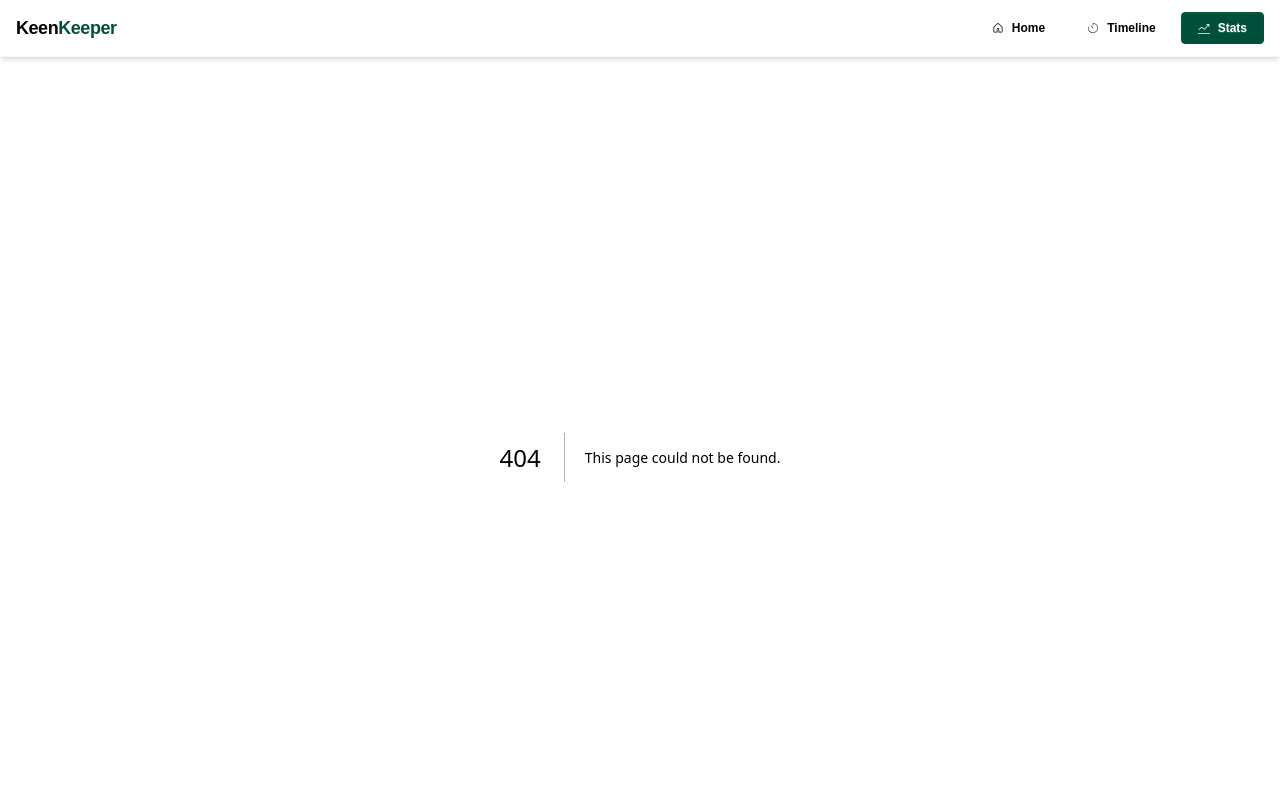
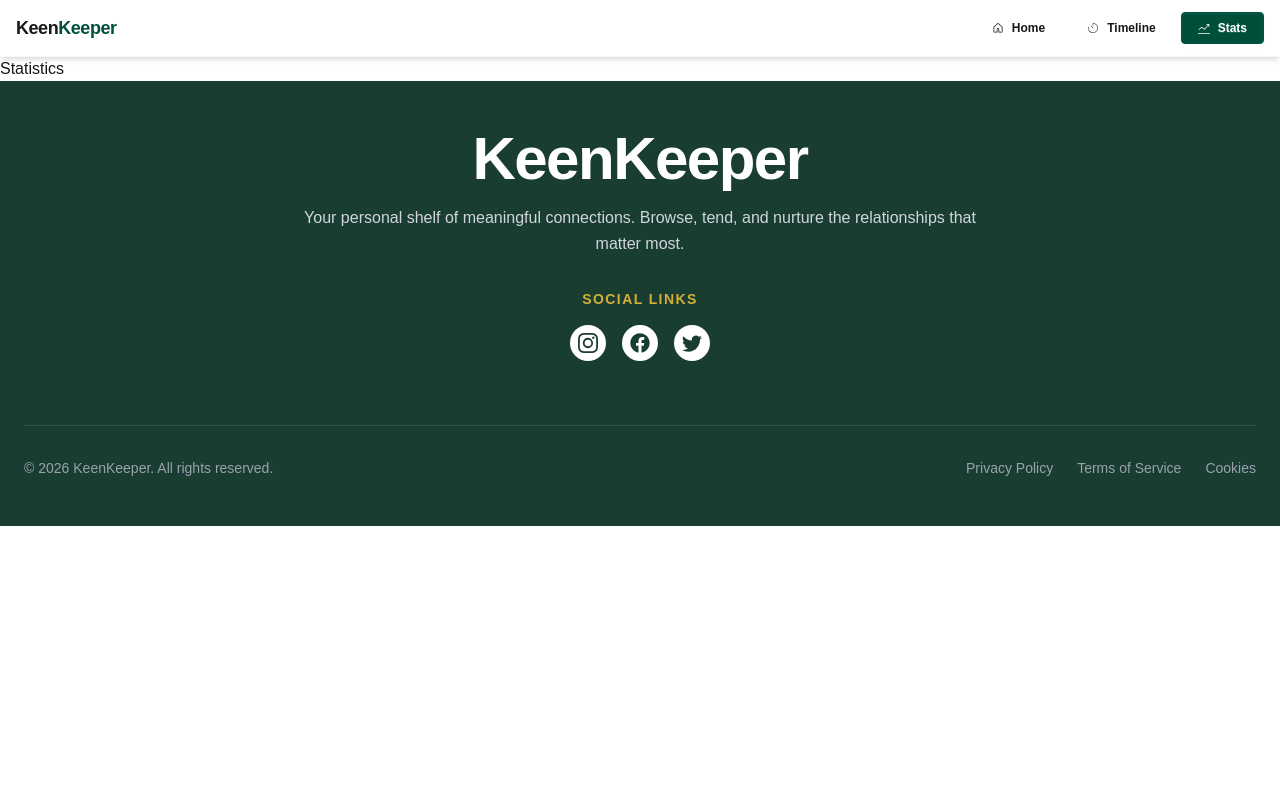
Before and after one commit to 007shishir/b13-a7-by-saiful, a Next.js app: page /stats in a window 1280 px wide. Before the commit this address had no page. Shown: the top 800 px of the page. Built offline with nearby package versions, Linux system fonts and the light colour scheme.

Commit message:
timeline and stats page created with some minor correction

```diff
--- a/src/app/friend-details/[friendId]/page.jsx
+++ b/src/app/friend-details/[friendId]/page.jsx
@@ -59,7 +59,7 @@ export default async function FriendDetails({ params }) {
               {friend.status}
             </span>
             <p className="text-slate-400 text-sm italic mt-6 leading-relaxed">
-              "{friend.bio}"
+              {`"${friend.bio}"`}
             </p>
           </div>
 
--- /dev/null
+++ b/src/app/stats/page.jsx
@@ -0,0 +1,11 @@
+
+
+const Stats = () => {
+    return (
+        <div>
+            <p>Statistics</p>
+        </div>
+    );
+};
+
+export default Stats;
--- a/src/app/timeline/page.jsx
+++ b/src/app/timeline/page.jsx
@@ -1,6 +1,6 @@
 
 
-const page = () => {
+const Timeline = () => {
     return (
         <div>
             <p>hi</p>
@@ -8,4 +8,4 @@ const page = () => {
     );
 };
 
-export default page;
+export default Timeline;
```
